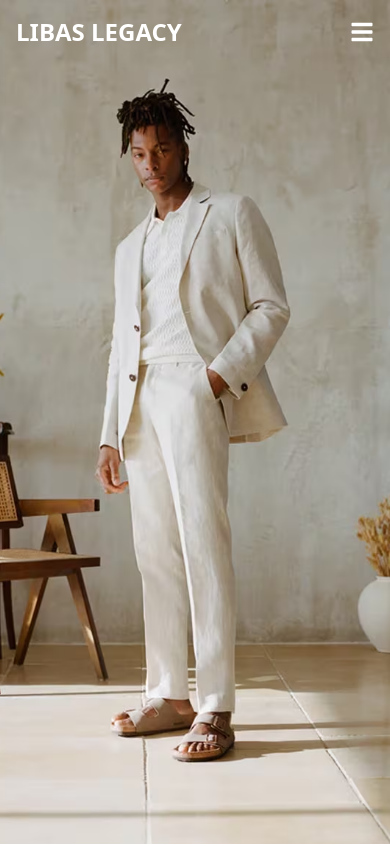
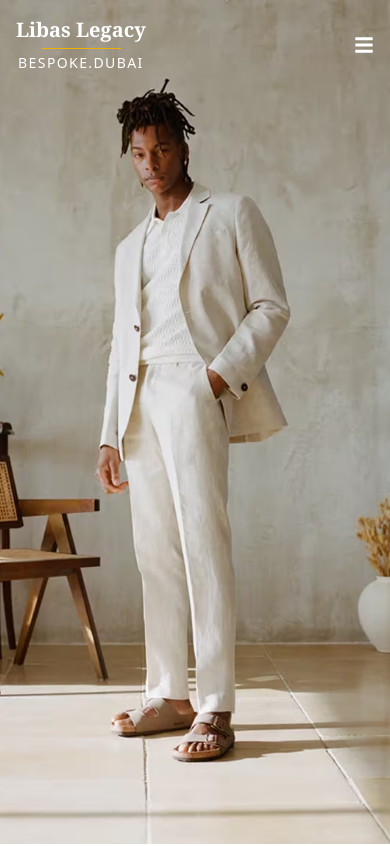
Before and after one commit to Ajay007008/LibasLegacy, a React (Vite) app: page / in a window 390 px wide. Shown: the top 846 px of the page. Built offline with nearby package versions, Linux system fonts and the light colour scheme.

Commit message:
“final”

```diff
--- a/src/components/header2.jsx
+++ b/src/components/header2.jsx
@@ -19,10 +19,12 @@ const Header2 = () => {
           {/* Top Nav */}
           <div className="flex items-center justify-between text-white">
             {/* Logo or Title */}
-            <div className="text-2xl font-bold">LIBAS LEGACY</div>
-
+            <div className="text-center">
+            <h1 className="text-xl sm:text-4xl md:text-5xl font-serif font-bold text-white">Libas Legacy</h1>  <div className="h-[1px] w-20 bg-yellow-500 mx-auto my-1" />
+  <p className="text-sm tracking-widest text-white">BESPOKE.DUBAI</p>
+</div>
             {/* Hamburger - Mobile Only */}
-            <div className="md:hidden text-2xl cursor-pointer" onClick={toggleMenu}>
+            <div className="md:hidden text-xl cursor-pointer" onClick={toggleMenu}>
               {isMenuOpen ? <FaTimes /> : <FaBars />}
             </div>
 
```
